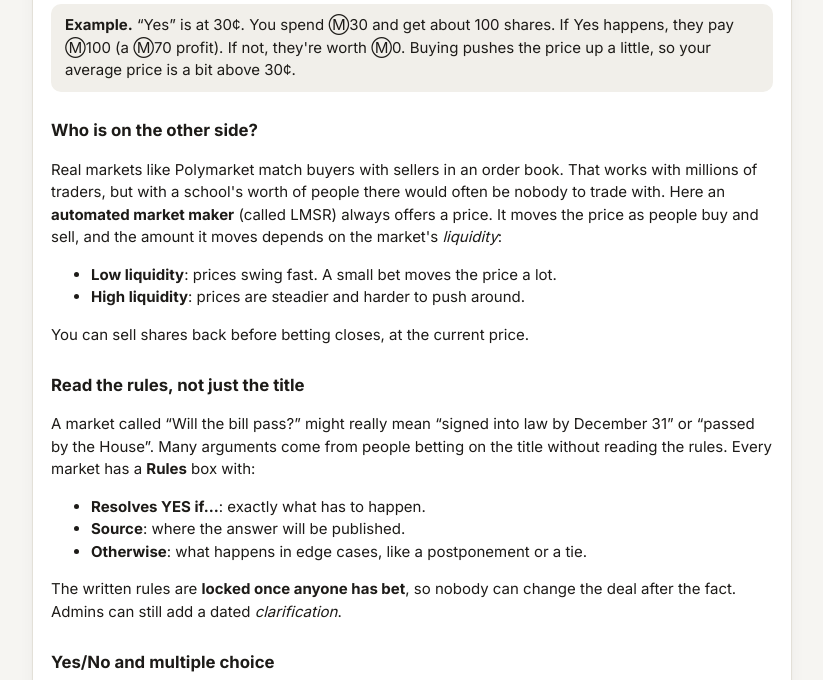
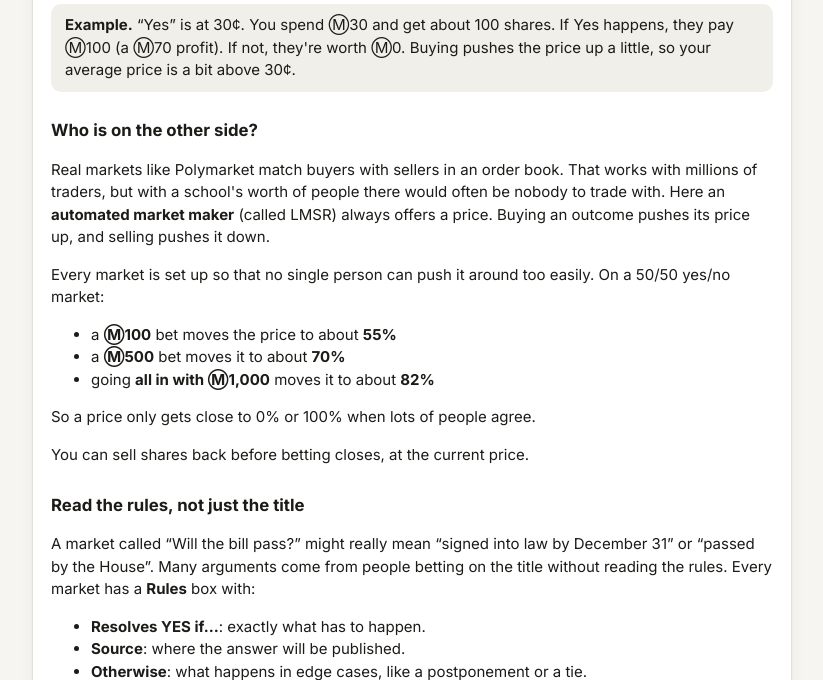
Before and after one commit to HTAMDUDE/MAMS-Prediction-Market, a Flask app: page /how-it-works in a window 1280 px wide. Shown: the part 465-1145 px from the top of the page, without its empty margins (228-1051 px from the left). Run offline with Flask 3, Linux system fonts and the light colour scheme; data that the repository does not hold is empty.

Commit message:
Replace liquidity modes with one deeper setting
- Drop the Low/Medium/High liquidity choice; every market uses
  b = 1000 x log2(outcomes) (BASE_LIQUIDITY), about 3x steadier than the
  old medium: a M100 bet moves a 50/50 market to ~55% instead of ~64%
- On startup, unsettled markets with a lower b are upgraded by scaling the
  market maker's shares, so current prices and user holdings don't change
- Update How it works, README and tests

Co-Authored-By: Claude Opus 5.5 <noreply@anthropic.com>

```diff
--- a/app.py
+++ b/app.py
@@ -35,18 +35,15 @@ DAILY_BONUS = 100.0
 MIN_BET = 1.0
 CURRENCY = "MAMS Bucks"
 ADMIN_USERNAMES = {u.strip().lower() for u in os.environ.get("MAMS_ADMINS", "").split(",") if u.strip()}
-# Liquidity presets are for a yes/no market; markets with more outcomes scale up (see market_b)
-# so a bet moves an 8-way market about as much as it moves a 2-way one.
-LIQUIDITY = {"low": 150.0, "medium": 300.0, "high": 600.0}
+# LMSR liquidity ("b") for a yes/no market. Higher = prices swing less per bet. At 1000, on a 50/50 market:
+#   Ⓜ100 -> 55%,  Ⓜ500 -> 70%,  Ⓜ1000 (a whole starting balance) -> 82%.
+# Markets with more outcomes scale up (see market_b) so a bet moves an 8-way market about as much as a 2-way one.
+# The most the house can lose on a market is b * ln(outcomes), about Ⓜ693 here; fine for play money.
+BASE_LIQUIDITY = 1000.0
 
 
-def market_b(preset, n_outcomes):
-    return LIQUIDITY.get(preset, LIQUIDITY["medium"]) * math.log2(max(n_outcomes, 2))
-
-
-def preset_for(b, n_outcomes):
-    """The preset whose scaled liquidity is closest to a market's stored b (old markets may not match exactly)."""
-    return min(LIQUIDITY, key=lambda k: abs(market_b(k, n_outcomes) - b))
+def market_b(n_outcomes):
+    return BASE_LIQUIDITY * math.log2(max(n_outcomes, 2))
 MIN_RULES_LENGTH = 20
 DISPUTE_WINDOW = timedelta(hours=24)  # how long traders can challenge a proposed result
 CATEGORIES = ["Academics", "Competitions", "Sports", "Events", "Campus Life", "Weather", "Other"]
@@ -132,11 +129,31 @@ def migrate(db):
                 db.execute(f"ALTER TABLE {table} ADD COLUMN {name} {decl}")
 
 
+def deepen_liquidity(db):
+    """Bring unsettled markets created with lower liquidity up to the current setting. Every share count the
+    market maker holds is scaled by the same factor, so each market's prices stay exactly where they are; only
+    future bets move them less. Nobody's shares or balance change. Safe to run repeatedly."""
+    db.execute("BEGIN IMMEDIATE")
+    try:
+        for m in db.execute("SELECT id, b FROM markets WHERE status = 'open'").fetchall():
+            n = db.execute("SELECT COUNT(*) FROM outcomes WHERE market_id = ?", (m["id"],)).fetchone()[0]
+            target = market_b(n)
+            if m["b"] < target - 1e-9:
+                factor = target / m["b"]
+                db.execute("UPDATE outcomes SET shares = shares * ? WHERE market_id = ?", (factor, m["id"]))
+                db.execute("UPDATE markets SET b = ? WHERE id = ?", (target, m["id"]))
+        db.execute("COMMIT")
+    except Exception:
+        db.execute("ROLLBACK")
+        raise
+
+
 def init_db():
     db = connect()
     with open(os.path.join(BASE_DIR, "schema.sql")) as f:
         db.executescript(f.read())
     migrate(db)
+    deepen_liquidity(db)
     db.close()
 
 
@@ -1010,7 +1027,7 @@ def read_market_form(f):
         "category": f.get("category") if f.get("category") in CATEGORIES else "Other",
         "closes_at": closes_at.strftime("%Y-%m-%d %H:%M:%S"),
         "labels": labels,
-        "b": market_b(f.get("liquidity"), len(labels)),
+        "b": market_b(len(labels)),
     }, None
 
 
@@ -1111,7 +1128,7 @@ def admin_review(pid):
     form = {"question": p["question"], "description": p["description"], "category": p["category"],
             "rules_source": p["rules_source"], "rules_otherwise": p["rules_otherwise"],
             "outcomes": "\n".join(json.loads(p["outcomes"])),
-            "closes_at": parse_dt(p["closes_at"]).strftime("%Y-%m-%dT%H:%M"), "liquidity": "medium"}
+            "closes_at": parse_dt(p["closes_at"]).strftime("%Y-%m-%dT%H:%M")}
     return render_template("review_proposal.html", p=p, form=form)
 
 
@@ -1236,8 +1253,7 @@ def admin_edit(mid):
                 for oid, label in renames.items():
                     db.execute("UPDATE outcomes SET label = ? WHERE id = ?", (label, oid))
             else:
-                preset = f.get("liquidity")
-                b = market_b(preset, len(labels)) if preset in LIQUIDITY else m["b"]
+                b = market_b(len(labels))  # outcome count may have changed
                 db.execute("UPDATE markets SET b = ? WHERE id = ?", (b, mid))
                 if [o["label"] for o in outs] != labels:
                     db.execute("DELETE FROM outcomes WHERE market_id = ?", (mid,))
@@ -1253,9 +1269,8 @@ def admin_edit(mid):
         flash("Market updated.", "success")
         return redirect(url_for("market", mid=mid))
 
-    liquidity = preset_for(m["b"], len(outs))
     clarifications = db.execute("SELECT * FROM clarifications WHERE market_id = ? ORDER BY id", (mid,)).fetchall()
-    return render_template("edit_market.html", m=m, outcomes=outs, has_trades=has_trades, liquidity=liquidity,
+    return render_template("edit_market.html", m=m, outcomes=outs, has_trades=has_trades,
                            clarifications=clarifications,
                            closes_value=parse_dt(m["closes_at"]).strftime("%Y-%m-%dT%H:%M"))
 
--- a/seed.py
+++ b/seed.py
@@ -45,6 +45,6 @@ if __name__ == "__main__":
             continue
         closes = (datetime.now() + timedelta(days=days)).replace(hour=15, minute=0, second=0, microsecond=0)
         create_market(db, question, description, category, closes.strftime("%Y-%m-%d %H:%M:%S"),
-                      outcomes, market_b("medium", len(outcomes)), None, source, otherwise)
+                      outcomes, market_b(len(outcomes)), None, source, otherwise)
         added += 1
     print(f"Added {added} sample market(s).")
--- a/templates/admin.html
+++ b/templates/admin.html
@@ -34,7 +34,6 @@
     <form method="post" action="{{ url_for('admin_create') }}" class="stack" data-market-form>
       <input type="hidden" name="csrf_token" value="{{ csrf_token() }}">
       {% set form = {} %}
-      {% set show_liquidity = true %}
       {% include "_market_fields.html" %}
       <button class="btn">Create market</button>
     </form>
--- a/templates/how_it_works.html
+++ b/templates/how_it_works.html
@@ -22,12 +22,14 @@
   <h2>Who is on the other side?</h2>
   <p>Real markets like Polymarket match buyers with sellers in an order book. That works with millions of traders, but
     with a school's worth of people there would often be nobody to trade with. Here an <b>automated market maker</b>
-    (called LMSR) always offers a price. It moves the price as people buy and sell, and the amount it moves depends
-    on the market's <i>liquidity</i>:</p>
+    (called LMSR) always offers a price. Buying an outcome pushes its price up, and selling pushes it down.</p>
+  <p>Every market is set up so that no single person can push it around too easily. On a 50/50 yes/no market:</p>
   <ul>
-    <li><b>Low liquidity</b>: prices swing fast. A small bet moves the price a lot.</li>
-    <li><b>High liquidity</b>: prices are steadier and harder to push around.</li>
+    <li>a <b>Ⓜ100</b> bet moves the price to about <b>55%</b></li>
+    <li>a <b>Ⓜ500</b> bet moves it to about <b>70%</b></li>
+    <li>going <b>all in with Ⓜ1,000</b> moves it to about <b>82%</b></li>
   </ul>
+  <p>So a price only gets close to 0% or 100% when lots of people agree.</p>
   <p>You can sell shares back before betting closes, at the current price.</p>
 
   <h2>Read the rules, not just the title</h2>
--- a/templates/review_proposal.html
+++ b/templates/review_proposal.html
@@ -13,7 +13,6 @@
   <form method="post" class="stack" data-market-form>
     <input type="hidden" name="csrf_token" value="{{ csrf_token() }}">
     {% set default_close = '' %}
-    {% set show_liquidity = true %}
     {% include "_market_fields.html" %}
     <label class="field"><span>Note to {{ p.username }} <em class="muted">(optional, they'll see it)</em></span>
       <input name="review_note" maxlength="500" value="{{ form.review_note or '' }}"
```
Also changed, not shown: templates/_market_fields.html (+1 -10 lines), templates/edit_market.html (+0 -8 lines), tests/test_market.py (+47 -11 lines), README.md.
